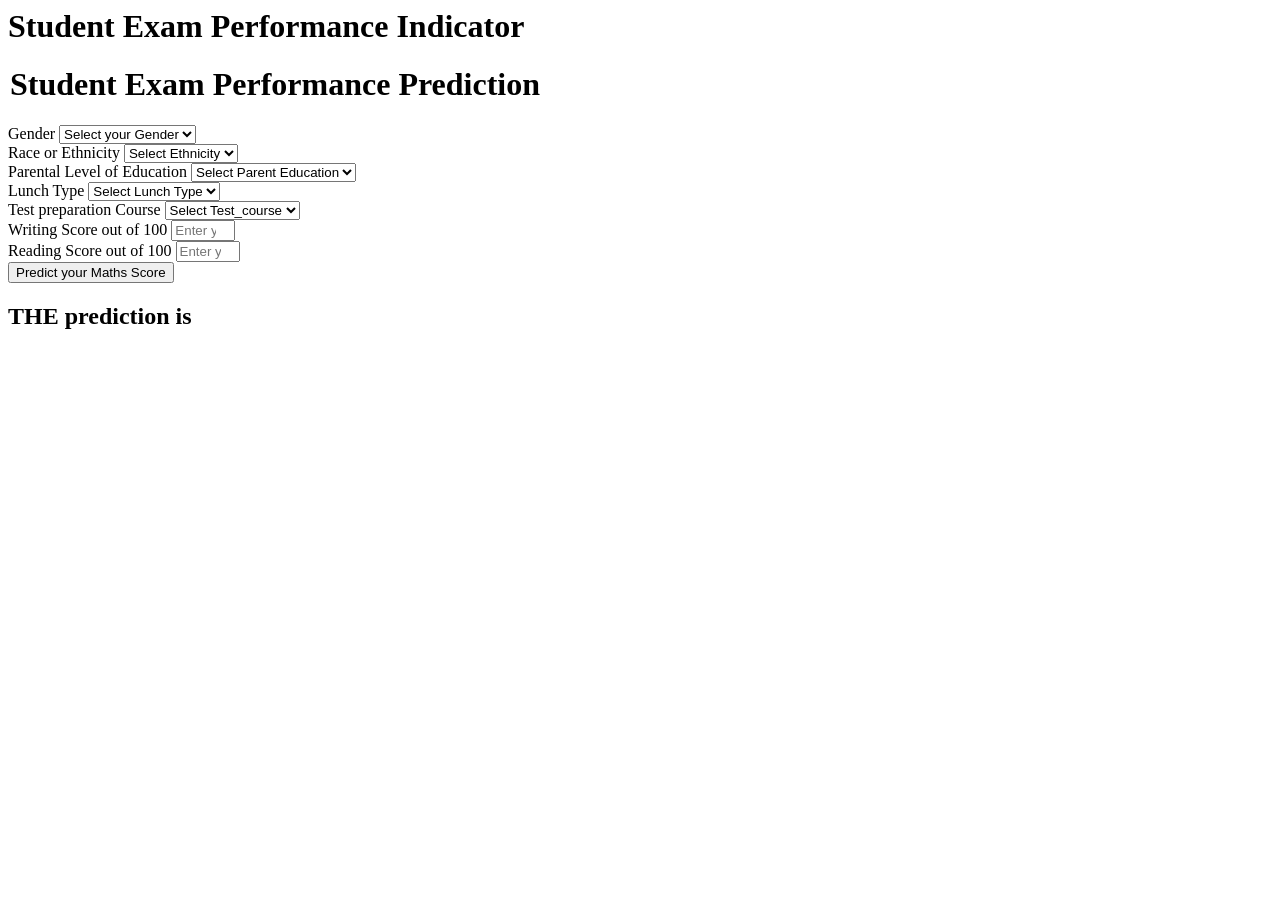
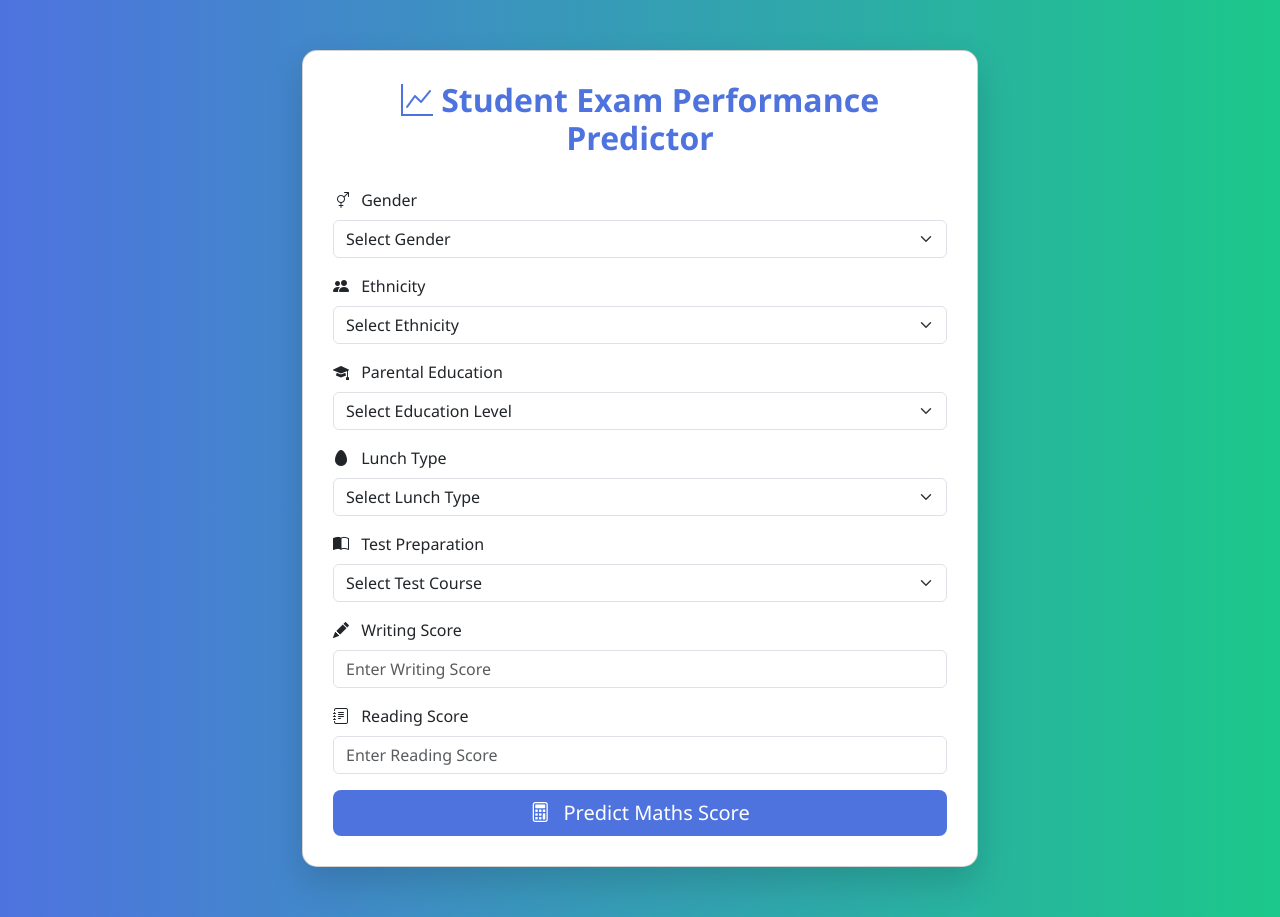
Before and after one commit to divyanshigoel178/ml-project, a Flask app: page /predictdata in a window 1280 px wide. Before the commit the page ends 329 px from the top, so only its background shows below. Run offline with Flask 3, Linux system fonts and the light colour scheme.

Commit message:
v2 of ui

```diff
--- a/templates/home.html
+++ b/templates/home.html
@@ -1,111 +1,152 @@
-<html>
+<!DOCTYPE html>
+<html lang="en">
+<head>
+    <meta charset="UTF-8">
+    <meta name="viewport" content="width=device-width, initial-scale=1.0">
+    <title>Student Exam Performance Predictor</title>
+    <link href="https://cdn.jsdelivr.net/npm/bootstrap@5.3.1/dist/css/bootstrap.min.css" rel="stylesheet">
+    <link href="https://cdn.jsdelivr.net/npm/bootstrap-icons@1.11.1/font/bootstrap-icons.css" rel="stylesheet">
+    <style>
+        body {
+            background: linear-gradient(to right, #4e73df, #1cc88a); /* Professional gradient */
+            font-family: 'Segoe UI', Tahoma, Geneva, Verdana, sans-serif;
+            min-height: 100vh;
+            padding: 50px 0;
+        }
+        .container {
+            max-width: 700px;
+            margin: auto;
+        }
+        .card {
+            border-radius: 15px;
+            padding: 30px;
+            box-shadow: 0 15px 35px rgba(0,0,0,0.15);
+            background-color: #ffffff;
+        }
+        h2 {
+            text-align: center;
+            margin-bottom: 30px;
+            color: #4e73df; /* Matches gradient */
+            font-weight: 700;
+        }
+        .form-label {
+            font-weight: 500;
+        }
+        .btn-primary {
+            background-color: #4e73df;
+            border: none;
+        }
+        .btn-primary:hover {
+            background-color: #2e59d9;
+        }
+        .result-card {
+            margin-top: 25px;
+            text-align: center;
+            padding: 20px;
+            border-radius: 12px;
+            background: linear-gradient(135deg, #1cc88a, #36b9cc);
+            color: white;
+            font-size: 1.3rem;
+            font-weight: 600;
+            animation: fadeIn 0.8s ease-in-out;
+        }
+        @keyframes fadeIn {
+            from {opacity: 0;}
+            to {opacity: 1;}
+        }
+        .icon {
+            margin-right: 8px;
+        }
+    </style>
+</head>
 <body>
-    <div class="login">
-       <h1>Student Exam Performance Indicator</h1>
-
-       <form action="{{ url_for('predict_datapoint')}}" method="post">
-        <h1>
-            <legend>Student Exam Performance Prediction</legend>
-        </h1>
+    <div class="container">
+        <div class="card">
+            <h2><i class="bi bi-graph-up"></i> Student Exam Performance Predictor</h2>
+            <form action="{{ url_for('predict_datapoint') }}" method="POST">
+                <!-- Gender -->
                 <div class="mb-3">
-            <label class="form-label">Gender</label>
-            <select class="form-control" name="gender" placeholder="Enter you Gender" required>
-                <option class="placeholder" selected disabled value="">Select your Gender</option>
-                <option value="male">
-                    Male
-                </option>
-                <option value="female">
-                    Female
-                </option>
+                    <label class="form-label"><i class="bi bi-gender-ambiguous icon"></i> Gender</label>
+                    <select class="form-select" name="gender" required>
+                        <option selected disabled value="">Select Gender</option>
+                        <option value="male">Male</option>
+                        <option value="female">Female</option>
                     </select>
                 </div>
+
+                <!-- Ethnicity -->
                 <div class="mb-3">
-            <label class="form-label">Race or Ethnicity</label>
-            <select class="form-control" name="ethnicity" placeholder="Enter you ethnicity" required>
-                <option class="placeholder" selected disabled value="">Select Ethnicity</option>
-                <option value="group A">
-                    Group A
-                </option>
-                <option value="group B">
-                    Group B
-                </option>
-                <option value="group C">
-                    Group C
-                </option>
-                <option value="group D">
-                    Group D
-                </option>
-                <option value="group E">
-                    Group E
-                </option>
+                    <label class="form-label"><i class="bi bi-people-fill icon"></i> Ethnicity</label>
+                    <select class="form-select" name="ethnicity" required>
+                        <option selected disabled value="">Select Ethnicity</option>
+                        <option value="group A">Group A</option>
+                        <option value="group B">Group B</option>
+                        <option value="group C">Group C</option>
+                        <option value="group D">Group D</option>
+                        <option value="group E">Group E</option>
                     </select>
                 </div>
+
+                <!-- Parental Education -->
                 <div class="mb-3">
-            <label class="form-label">Parental Level of Education</label>
-            <select class="form-control" name="parental_level_of_education"
-                placeholder="Enter you Parent Education" required>
-                <option class="placeholder" selected disabled value="">Select Parent Education</option>
-                <option value="associate's degree">
-                    associate's degree
-                </option>
-                <option value="bachelor's degree">
-                    bachelor's degree
-                </option>
-                <option value="high school">
-                    high school
-                </option>
-                <option value="master's degree">
-                    master's degree
-                </option>
-                <option value="some college">
-                    some college
-                </option>
-                <option value="some high school">
-                    some high school
-                </option>
+                    <label class="form-label"><i class="bi bi-mortarboard-fill icon"></i> Parental Education</label>
+                    <select class="form-select" name="parental_level_of_education" required>
+                        <option selected disabled value="">Select Education Level</option>
+                        <option value="associate's degree">Associate's Degree</option>
+                        <option value="bachelor's degree">Bachelor's Degree</option>
+                        <option value="high school">High School</option>
+                        <option value="master's degree">Master's Degree</option>
+                        <option value="some college">Some College</option>
+                        <option value="some high school">Some High School</option>
                     </select>
                 </div>
+
+                <!-- Lunch -->
                 <div class="mb-3">
-            <label class="form-label">Lunch Type</label>
-            <select class="form-control" name="lunch" placeholder="Enter you Lunch" required>
-                <option class="placeholder" selected disabled value="">Select Lunch Type</option>
-                <option value="free/reduced">
-                    free/reduced
-                </option>
-                <option value="standard">
-                    standard
-                </option>
+                    <label class="form-label"><i class="bi bi-egg-fill icon"></i> Lunch Type</label>
+                    <select class="form-select" name="lunch" required>
+                        <option selected disabled value="">Select Lunch Type</option>
+                        <option value="free/reduced">Free/Reduced</option>
+                        <option value="standard">Standard</option>
                     </select>
                 </div>
+
+                <!-- Test Prep -->
                 <div class="mb-3">
-            <label class="form-label">Test preparation Course</label>
-            <select class="form-control" name="test_preparation_course" placeholder="Enter you Course"
-                required>
-                <option class="placeholder" selected disabled value="">Select Test_course</option>
-                <option value="none">
-                    None
-                </option>
-                <option value="completed">
-                    Completed
-                </option>
+                    <label class="form-label"><i class="bi bi-book-half icon"></i> Test Preparation</label>
+                    <select class="form-select" name="test_preparation_course" required>
+                        <option selected disabled value="">Select Test Course</option>
+                        <option value="none">None</option>
+                        <option value="completed">Completed</option>
                     </select>
                 </div>
+
+                <!-- Writing Score -->
                 <div class="mb-3">
-            <label class="form-label">Writing Score out of 100</label>
-            <input class="form-control" type="number" name="reading_score"
-                placeholder="Enter your Reading score" min='0' max='100' />
+                    <label class="form-label"><i class="bi bi-pencil-fill icon"></i> Writing Score</label>
+                    <input type="number" class="form-control" name="writing_score" min="0" max="100" placeholder="Enter Writing Score" required>
                 </div>
+
+                <!-- Reading Score -->
                 <div class="mb-3">
-            <label class="form-label">Reading Score out of 100</label>
-            <input class="form-control" type="number" name="writing_score"
-                placeholder="Enter your Reading Score" min='0' max='100' />
+                    <label class="form-label"><i class="bi bi-journal-text icon"></i> Reading Score</label>
+                    <input type="number" class="form-control" name="reading_score" min="0" max="100" placeholder="Enter Reading Score" required>
                 </div>
-        <div class="mb-3">
-            <input class="btn btn-primary" type="submit" value="Predict your Maths Score" required />
+
+                <div class="d-grid">
+                    <button type="submit" class="btn btn-primary btn-lg"><i class="bi bi-calculator icon"></i> Predict Maths Score</button>
                 </div>
             </form>
-    <h2>
-       THE  prediction is {{results}}
-    </h2>
+
+            <!-- Show result only if form submitted -->
+            {% if request.method == 'POST' and results is not none %}
+            <div class="result-card">
+                🎯 Predicted Maths Score: <strong>{{ results }}</strong>
+            </div>
+            {% endif %}
+        </div>
+    </div>
+
+    <script src="https://cdn.jsdelivr.net/npm/bootstrap@5.3.1/dist/js/bootstrap.bundle.min.js"></script>
 </body>
 </html>
```
Lines whose indentation alone changed are shown as unchanged.
